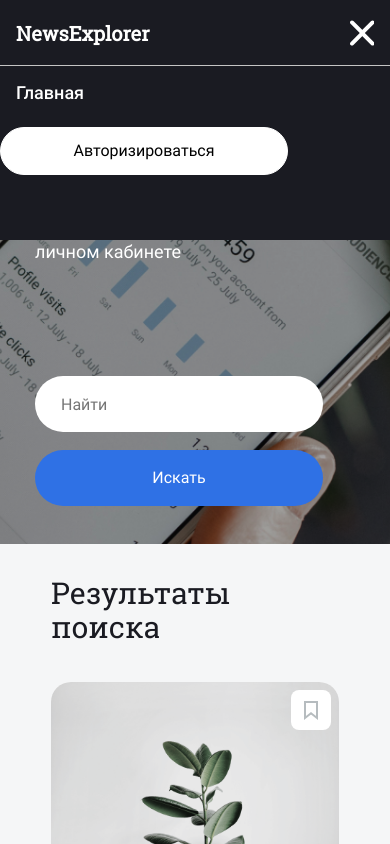
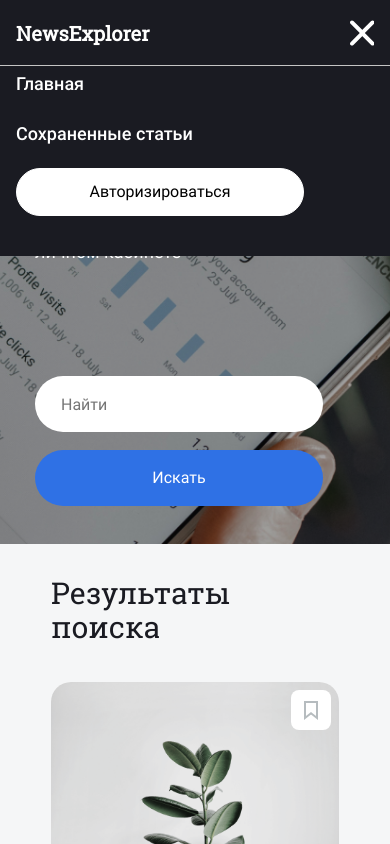
Before and after one commit to Cabagemage/News-Frontend, a React (Create React App) app: page / in a window 390 px wide. Both pictures are taken after a click on the button 362 px from the left and 32 px from the top of the page. Shown: the top 844 px of the page. Built offline with nearby package versions, Linux system fonts and the light colour scheme.

Commit message:
header-menu

```diff
--- a/src/blocks/button/_place/button_place_search.css
+++ b/src/blocks/button/_place/button_place_search.css
@@ -34,7 +34,7 @@
     width: 415px;
   }
 }
-@media screen and (max-width: 475px) {
+@media screen and (max-width: 474px) {
   .button_place_search {
     width: 288px;
   }
--- a/src/blocks/button/_place/button_place_show.css
+++ b/src/blocks/button/_place/button_place_show.css
@@ -8,8 +8,9 @@
 }
 
 .button_place_show:hover {
-  transition: 0.2s ease-in;
-  background-color: #347eff;
+  transition: 0.3s ease-in;
+  background-color: #FFFFFF;
+  opacity: 0.9;
 }
 
 @media screen and (max-width: 768px) {
--- a/src/blocks/link/_white/link_theme_white.css
+++ b/src/blocks/link/_white/link_theme_white.css
@@ -5,3 +5,14 @@
 .link_theme_white:hover {
   color: #808080;
 }
+
+@media screen and (max-width: 560px) {
+  .link_theme_white {
+    font-size: 16px;
+    line-height: 24px;
+    padding-bottom: 26px;
+  }
+  .link_theme_white:last-child{
+    padding-bottom: 0;
+  }
+}
--- a/src/components/Cards/cards/cards.css
+++ b/src/components/Cards/cards/cards.css
@@ -43,9 +43,6 @@
 
 @media screen and (max-width: 750px) {
   .cards {
-    max-width: 600px;
-    padding-top: 22px;
-    grid-gap: 8px;
     grid-template-columns: repeat(2, minmax(224px, 200px));
   }
 }
--- a/src/components/Header/Header.js
+++ b/src/components/Header/Header.js
@@ -5,6 +5,7 @@ import { NavLink, Route } from "react-router-dom";
 import HeaderHamburgerSignedOut from "./HeaderHamburgerSignedOut";
 import HeaderHamburgerSignedIn from "./HeaderHamburgerSignedIn";
 function Header({ loggedIn, handleLoginPopup }) {
+
   const [streamingsIsOpen, setStreamingsIsOpen] = useState(true);
   const [streamingsBtnIsClicked, setStreamingsBtnIsClicked] = useState(false);
 
--- a/src/components/Header/HeaderHamburgerSignedOut.js
+++ b/src/components/Header/HeaderHamburgerSignedOut.js
@@ -11,6 +11,16 @@ function HeaderHamburgerSignedOut({ handleLoginPopup }) {
             Главная
           </NavLink>
         </Route>
+        <Route>
+                <NavLink
+                  className="link link_theme_white"
+                  activeClassName="header__link_active"
+                  exact
+                  to="/saved-news"
+                >
+                  Сохраненные статьи
+                </NavLink>
+              </Route>
       </nav>
       <button
         onClick={handleLoginPopup}
--- a/src/components/Header/header/__container/_version/header__container_version_mobile.css
+++ b/src/components/Header/header/__container/_version/header__container_version_mobile.css
@@ -10,6 +10,8 @@
     z-index: 6;
     top: 0;
     justify-content: center;
+    padding-left: 16px;
+    padding-top: 16px;
     flex-direction: column;
     width: 100vw;
     background-color: #1a1b22;
--- a/src/components/Header/header/__link/header__link.css
+++ b/src/components/Header/header/__link/header__link.css
@@ -1,8 +1,5 @@
 .header__link {
   font-weight: 500;
-  font-size: 18px;
-  text-decoration: none;
-  line-height: 24px;
   color: #808080;
   margin-right: 32px;
 }
@@ -26,6 +23,14 @@
   }
 }
 
+@media screen and (max-width: 560px) {
+  .header__link {
+    font-size: 16px;
+    line-height: 24px;
+    padding-bottom: 26px;
+  }
+}
+
 @media screen and (max-width: 760px) {
   .header__link_active {
     padding-bottom: 20px;
--- a/src/components/Header/header/__navigation/header__navigation.css
+++ b/src/components/Header/header/__navigation/header__navigation.css
@@ -12,7 +12,6 @@
   .header__navigation {
     display: flex;
     flex-direction: column;
-    padding-top: 16px;
-    padding-left: 16px;
+    margin-top: 16px;
   }
 }
```
Also changed, not shown: 1 other file (tests, documents, lock files or other folders).
